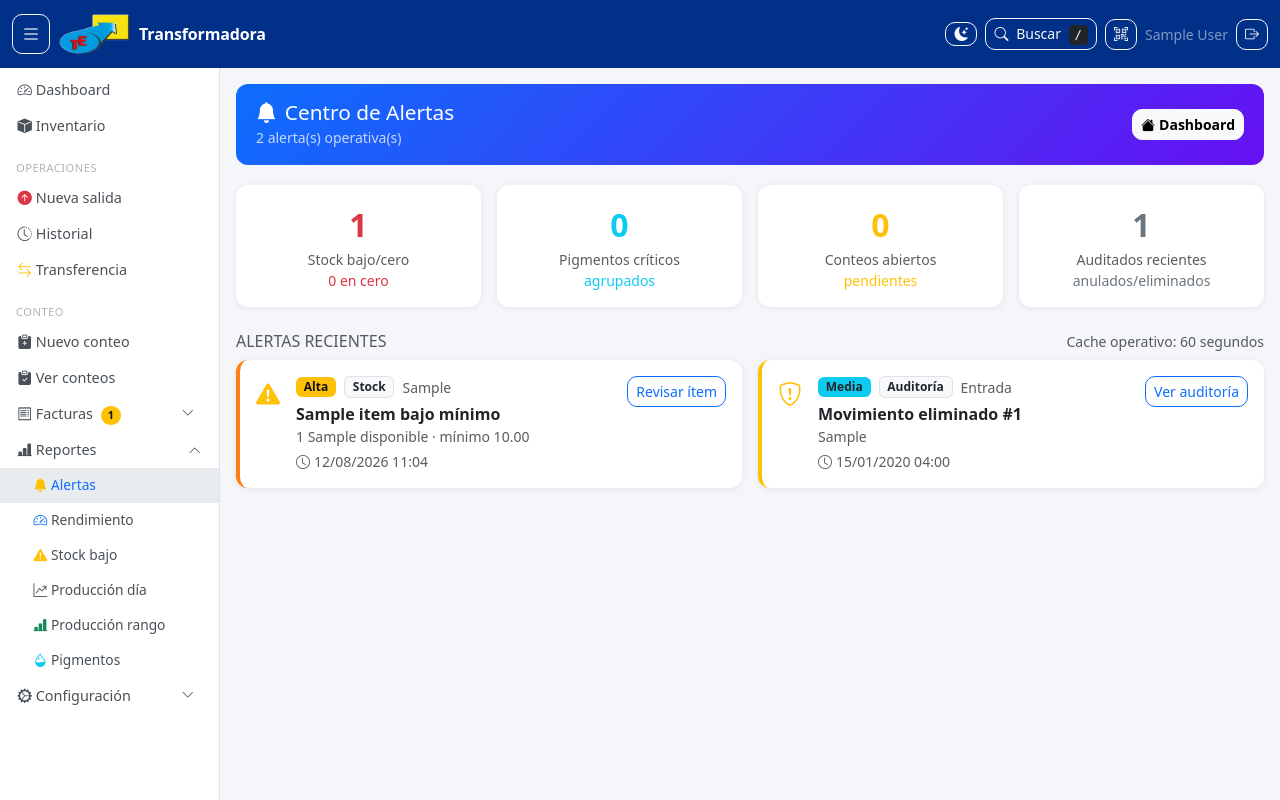
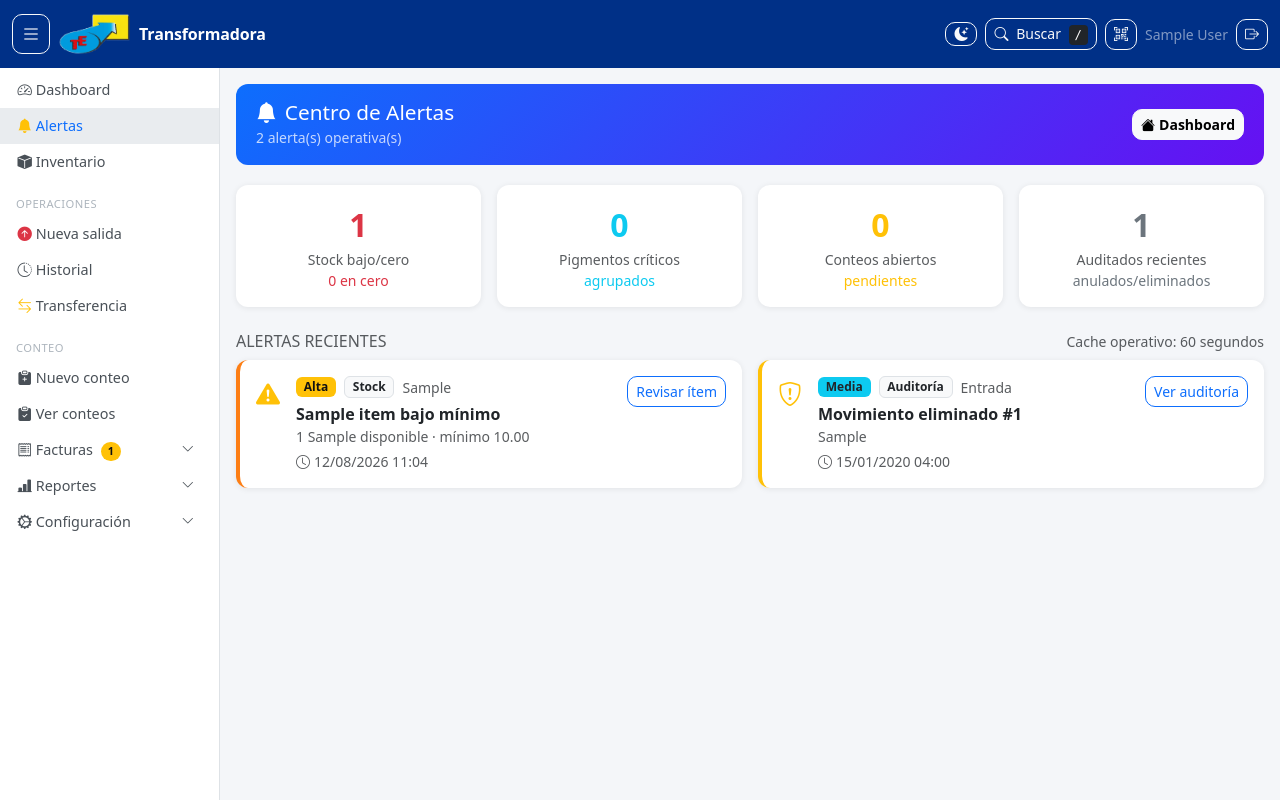
Before and after one commit to alexandrr2899/Inventory-webApp, a Django app: page /alertas/ in a window 1280 px wide. Run offline with Django 4.2, Linux system fonts and the light colour scheme; a user stored in the database is signed in; tables that the repository leaves empty hold one stand-in row (values such as "Sample post"); some libraries are stand-ins or nearby versions.

Commit message:
Simplify reports nav; add production detail links
Move the 'Alertas' link out of the reports collapse into a top-level nav item and simplify collapse/show logic to rely only on report-related URL names. Remove duplicate stock/production links from the report list (keep the advanced production entry and rename its label to "Producción"). Add 'Ver detalle' links in produccion_avanzado template that point to the daily production report with a fecha query param. Add a test to assert the new nav structure and ensure existing route names/URLs remain unchanged.

```diff
--- a/templates/includes/nav_menu.html
+++ b/templates/includes/nav_menu.html
@@ -4,6 +4,11 @@
 <a href="{% url 'dashboard' %}" class="nav-link {% if un == 'dashboard' %}active{% endif %}">
   <i class="bi bi-speedometer2"></i> Dashboard
 </a>
+{% if perms.core.ver_inventario %}
+<a href="{% url 'alertas_centro' %}" class="nav-link {% if un == 'alertas_centro' %}active{% endif %}">
+  <i class="bi bi-bell-fill text-warning"></i> Alertas
+</a>
+{% endif %}
 {% if perms.core.ver_inventario %}
 <a href="{% url 'inventario_lista' %}" class="nav-link {% if 'inventario' in un %}active{% endif %}">
   <i class="bi bi-box-fill"></i> Inventario
@@ -85,28 +90,17 @@
 <a class="nav-link nav-group-toggle d-flex justify-content-between align-items-center"
    data-bs-toggle="collapse" href="#navReportes-{{ mid }}" role="button"
    aria-controls="navReportes-{{ mid }}"
-   aria-expanded="{% if 'reporte' in un or un == 'alertas_centro' %}true{% else %}false{% endif %}">
+   aria-expanded="{% if 'reporte' in un %}true{% else %}false{% endif %}">
   <span><i class="bi bi-bar-chart-line-fill"></i> Reportes</span>
   <i class="bi bi-chevron-down small chevron"></i>
 </a>
-<div class="collapse nav-group-sub {% if 'reporte' in un or un == 'alertas_centro' %}show{% endif %}"
+<div class="collapse nav-group-sub {% if 'reporte' in un %}show{% endif %}"
      id="navReportes-{{ mid }}">
-  {% if perms.core.ver_inventario %}
-  <a href="{% url 'alertas_centro' %}" class="nav-link {% if un == 'alertas_centro' %}active{% endif %}">
-    <i class="bi bi-bell-fill text-warning"></i> Alertas
-  </a>
-  {% endif %}
   <a href="{% url 'reporte_rendimiento_mensual' %}" class="nav-link {% if un == 'reporte_rendimiento_mensual' %}active{% endif %}">
     <i class="bi bi-speedometer2 text-primary"></i> Rendimiento
   </a>
-  <a href="{% url 'reporte_stock_bajo' %}" class="nav-link {% if un == 'reporte_stock_bajo' %}active{% endif %}">
-    <i class="bi bi-exclamation-triangle-fill text-warning"></i> Stock bajo
-  </a>
-  <a href="{% url 'reporte_produccion' %}" class="nav-link {% if un == 'reporte_produccion' %}active{% endif %}">
-    <i class="bi bi-graph-up-arrow"></i> Producción día
-  </a>
   <a href="{% url 'reporte_produccion_avanzado' %}" class="nav-link {% if un == 'reporte_produccion_avanzado' %}active{% endif %}">
-    <i class="bi bi-bar-chart-line-fill text-success"></i> Producción rango
+    <i class="bi bi-bar-chart-line-fill text-success"></i> Producción
   </a>
   <a href="{% url 'reporte_consumo_pigmentos' %}" class="nav-link {% if un == 'reporte_consumo_pigmentos' %}active{% endif %}">
     <i class="bi bi-droplet-half text-info"></i> Pigmentos
```
Also changed, not shown: apps/core/tests.py (+13 -0 lines), templates/reportes/produccion_avanzado.html (+11 -1 lines).
